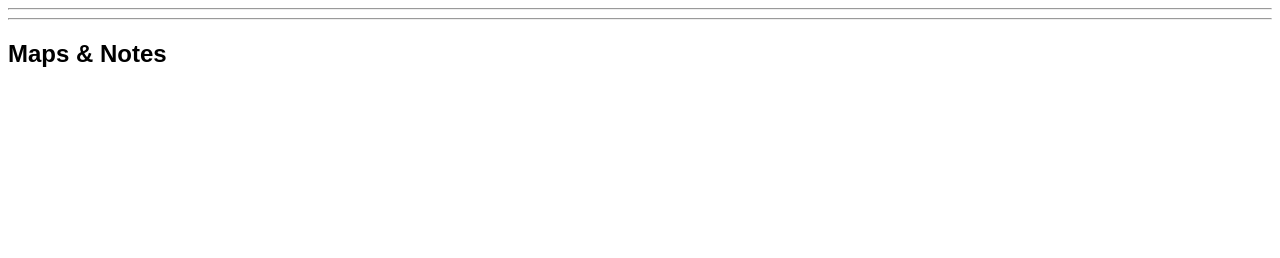
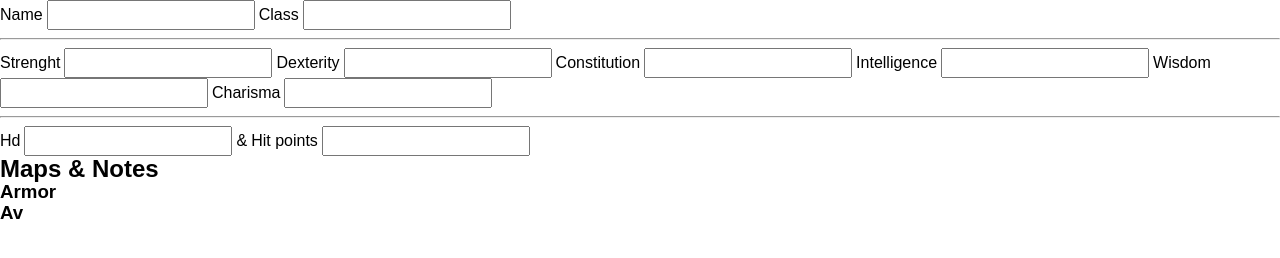
Before and after one commit to starcorsair/ttrpg-character-sheets, a plain HTML site: page character-sheet/the-black-hack/index.html in a window 1280 px wide. Drawn offline with Linux system fonts and the light colour scheme; a web font is replaced by a local one.

Commit message:
code update

```diff
--- a/character-sheet/the-black-hack/index.css
+++ b/character-sheet/the-black-hack/index.css
@@ -1,4 +1,3 @@
-
 /*styles*/
 @import url("./styles/titles/titles.css");
 
@@ -11,65 +10,156 @@
 @import url("./styles/titles/titles.css");
 @import url("./styles/titles/titles-mini.css");
 
+/*styles-off*/
+/* Box sizing rules */
+*,
+*::before,
+*::after {
+  box-sizing: border-box;
+}
+
+/* Prevent font size inflation */
+html {
+  -moz-text-size-adjust: none;
+  -webkit-text-size-adjust: none;
+  text-size-adjust: none;
+}
+
+/* Remove default margin in favour of better control in authored CSS */
+body,
+h1,
+h2,
+h3,
+h4,
+p,
+figure,
+blockquote,
+dl,
+dd {
+  margin: 0;
+}
+
+/* Remove list styles on ul, ol elements with a list role, which suggests default styling will be removed */
+ul[role="list"],
+ol[role="list"] {
+  list-style: none;
+}
+
+/* Set core body defaults */
+body {
+  min-height: 100vh;
+  line-height: 1.5;
+}
+
+/* Set shorter line heights on headings and interactive elements */
+h1,
+h2,
+h3,
+h4,
+button,
+input,
+label {
+  line-height: 1.1;
+}
+
+/* Balance text wrapping on headings */
+h1,
+h2,
+h3,
+h4 {
+  text-wrap: balance;
+}
+
+/* A elements that don't have a class get default styles */
+a:not([class]) {
+  text-decoration-skip-ink: auto;
+  color: currentColor;
+}
+
+/* Make images easier to work with */
+img,
+picture {
+  max-width: 100%;
+  display: block;
+}
+
+/* Inherit fonts for inputs and buttons */
+input,
+button,
+textarea,
+select {
+  font: inherit;
+}
+
+/* Make sure textarea without a rows attribute are not tiny */
+textarea:not([rows]) {
+  min-height: 10em;
+}
+
+/* Anything that has been anchored to should have extra scroll margin */
+:target {
+  scroll-margin-block: 5ex;
+}
+
 /*fonts*/
 /*@import url("./styles/font-style/fonts.css");*/
 @font-face {
   font-family: "Cocogoose Letterpress";
-    src: url("./fonts/COCOGOOSELETTERPRESS-TRIAL.woff") format("woff"), url("./fonts/COCOGOOSELETTERPRESS-TRIAL.ttf") format("truetype"), url();
-    src: url('./fonts/COCOGOOSELETTERPRESS-TRIAL.otf') format('otf');
-
+  src: url("./fonts/COCOGOOSELETTERPRESS-TRIAL.woff") format("woff"),
+    url("./fonts/COCOGOOSELETTERPRESS-TRIAL.ttf") format("truetype"), url();
+  src: url("./fonts/COCOGOOSELETTERPRESS-TRIAL.otf") format("otf");
 }
 @font-face {
   font-family: "Alegreya";
-src: url("./fonts/Alegreya-Regular.ttf")format("truetype"), url(".../fonts/Alegreya-Regular.woff")format("woff");
-
+  src: url("./fonts/Alegreya-Regular.ttf") format("truetype"),
+    url(".../fonts/Alegreya-Regular.woff") format("woff");
 }
 
 @font-face {
   font-family: "Alegreya";
-src: url("./fonts/Alegreya-MediumItalic.ttf")format("truetype"), url(".../fonts/Alegreya-MediumItalic.woff")format("woff");
-
+  src: url("./fonts/Alegreya-MediumItalic.ttf") format("truetype"),
+    url(".../fonts/Alegreya-MediumItalic.woff") format("woff");
 }
 
 @font-face {
   font-family: "Alegreya";
-src: url("./fonts/Alegreya-Medium.ttf")format("truetype"), url(".../fonts/Alegreya-Medium.woff")format("woff");
-
+  src: url("./fonts/Alegreya-Medium.ttf") format("truetype"),
+    url(".../fonts/Alegreya-Medium.woff") format("woff");
 }
 
 @font-face {
   font-family: "Alegreya";
-    src: url("./fonts/Alegreya-Italic.ttf")format("truetype"), url(".../fonts/Alegreya-Italic.woff")format("woff");
-
+  src: url("./fonts/Alegreya-Italic.ttf") format("truetype"),
+    url(".../fonts/Alegreya-Italic.woff") format("woff");
 }
 @font-face {
   font-family: "Alegreya";
-    src: url("./fonts/Alegreya-ExtraBoldItalic.ttf")format("truetype"), url(".../fonts/Alegreya-ExtraBoldItalic.woff")format("woff");
-
+  src: url("./fonts/Alegreya-ExtraBoldItalic.ttf") format("truetype"),
+    url(".../fonts/Alegreya-ExtraBoldItalic.woff") format("woff");
 }
 @font-face {
   font-family: "Alegreya";
-    src: url("./fonts/Alegreya-ExtraBold.ttf")format("truetype"), url(".../fonts/Alegreya-ExtraBold.woff")format("woff");
-
+  src: url("./fonts/Alegreya-ExtraBold.ttf") format("truetype"),
+    url(".../fonts/Alegreya-ExtraBold.woff") format("woff");
 }
 @font-face {
   font-family: "Alegreya";
-    src: url("./fonts/Alegreya-BoldItalic.ttf")format("truetype"), url(".../fonts/Alegreya-BoldItalic.woff")format("woff");
-
+  src: url("./fonts/Alegreya-BoldItalic.ttf") format("truetype"),
+    url(".../fonts/Alegreya-BoldItalic.woff") format("woff");
 }
 @font-face {
   font-family: "Alegreya";
-    src: url("./fonts/Alegreya-Bold.ttf")format("truetype"), url(".../fonts/Alegreya-Bold.woff")format("woff");
-
+  src: url("./fonts/Alegreya-Bold.ttf") format("truetype"),
+    url(".../fonts/Alegreya-Bold.woff") format("woff");
 }
 @font-face {
   font-family: "Alegreya";
-        src: url("./fonts/Alegreya-BlackItalic.ttf")format("truetype"), url(".../fonts/Alegreya-BlackItalic.woff")format("woff");
-
+  src: url("./fonts/Alegreya-BlackItalic.ttf") format("truetype"),
+    url(".../fonts/Alegreya-BlackItalic.woff") format("woff");
 }
 
 @font-face {
   font-family: "Alegreya";
-            src: url("./fonts/Alegreya-Black.ttf")format("truetype"), url(".../fonts/Alegreya-Black.woff")format("woff");
-
+  src: url("./fonts/Alegreya-Black.ttf") format("truetype"),
+    url(".../fonts/Alegreya-Black.woff") format("woff");
 }
--- a/character-sheet/the-black-hack/index.html
+++ b/character-sheet/the-black-hack/index.html
@@ -1,32 +1,85 @@
 <!DOCTYPE html>
 <html lang="en">
   <head>
-    <meta charset="UTF-8">
-    <meta name="viewport" content="width=device-width, initial-scale=1.0">
-    <link rel="stylesheet" href="index.css">
+    <meta charset="UTF-8" />
+    <meta name="viewport" content="width=device-width, initial-scale=1.0" />
+    <link rel="stylesheet" href="index.css" />
     <title>Fullable TBH character sheet</title>
   </head>
   <body>
     <main class="main">
       <div class="main-block">
         <div class="main-block-left">
-        <label class=" label-main label-name"></label>
-        <label class=" label-main label-class"></label>
-        <hr class="main-hr">
-        <label for="label-main label-stats"></label>
-        <label for="label-main label-stats"></label>
-        <label for="label-main label-stats"></label>
-        <label for="label-main label-stats"></label>
-        <label for="label-main label-stats"></label>
-        <label for="label-main label-stats"></label>
-<hr>
-
+          <!--block top-->
+          <div class="block-left-top">
+            <!--name and class-->
+            <label class="label-main label-name" for="name">Name</label>
+            <input type="text" id="name" />
+            <label class="label-main label-class" for="class">Class</label>
+            <input type="text" id="class" />
+            <hr class="main-hr" />
           </div>
-
-    <div class="main-block-right"></div>
-    <div class="main-block-bottom">
+          <!--block bottom-->
+          <div class="block-left-bottom">
+            <!--stats-->
+            <label class="label-main label-stats" for="str">Strenght</label>
+            <input type="text" id="str" />
+            <label class="label-main label-stats" for="dex">Dexterity</label>
+            <input type="text" id="dex" />
+            <label class="label-main label-stats" for="con">Constitution</label>
+            <input type="text" id="con" />
+            <label class="label-main label-stats" for="int">Intelligence</label>
+            <input type="text" id="int" />
+            <label class="label-main label-stats" for="wis">Wisdom</label>
+            <input type="text" id="wis" />
+            <label class="label-main label-stats" for="cha">Charisma</label>
+            <input type="text" id="cha" />
+            <hr class="main-hr" />
+          </div>
+          <!--second block bottom -->
+          <div class="block-left-bottom">
+            <!--HD-->
+            <label class="hitdice" for="hd">Hd</label>
+            <input type="text" id="hf" />
+            <span class="span">&#38;</span>
+            <!--HP-->
+            <label class="hitpoint" for="hitpoints"> Hit points</label>
+            <input type="text" id="hitpoints" />
+          </div>
           <h2>Maps &#38; Notes</h2>
+          <!--to left block-->
         </div>
+        <!--right block-->
+        <div class="main-block-right">
+          <!--top block-->
+          <div class="block-right-top">
+            <!--first table-->
+            <div class="table table-right-top">
+              <!--armor cell-->
+              <div class="table-title">
+                <h3 class="table-title-text">Armor</h3>
+                <div class="table-cell"></div>
+                <div class="table-cell"></div>
+                <div class="table-cell"></div>
+                <div class="table-cell"></div>
+              </div>
+              <!--AV cell-->
+              <div class="table-title">
+                <h3 class="table-title-text">Av</h3>
+                <div class="table-cell"></div>
+                <div class="table-cell"></div>
+                <div class="table-cell"></div>
+                <div class="table-cell"></div>
+              </div>
+              <!--AV dice cell-->
+              <div class="table-title table-title-right">
+                <div class="table-cell table-cell-right"></div>
+              </div>
+            </div>
+          </div>
+          <!--bottom block right-->
+        </div>
+        <div class="main-block-bottom"></div>
       </div>
     </main>
   </body>
--- a/character-sheet/the-black-hack/styles/titles/titles.css
+++ b/character-sheet/the-black-hack/styles/titles/titles.css
@@ -1,3 +1,13 @@
-h1, h2 {
-    font-family: "Cocogoose Letterpress", Arial, Helvetica, sans-serif;
+h1,
+h2,
+h3,
+h4,
+h5 {
+  font-family: "Cocogoose Letterpress", Arial, Helvetica, sans-serif;
 }
+label {
+  font-family: "Cocogoose Letterpress", Arial, Helvetica, sans-serif;
+}
+.span {
+  font-family: "Cocogoose Letterpress", Arial, Helvetica, sans-serif;
+}
```
Lines whose indentation alone changed are shown as unchanged.
